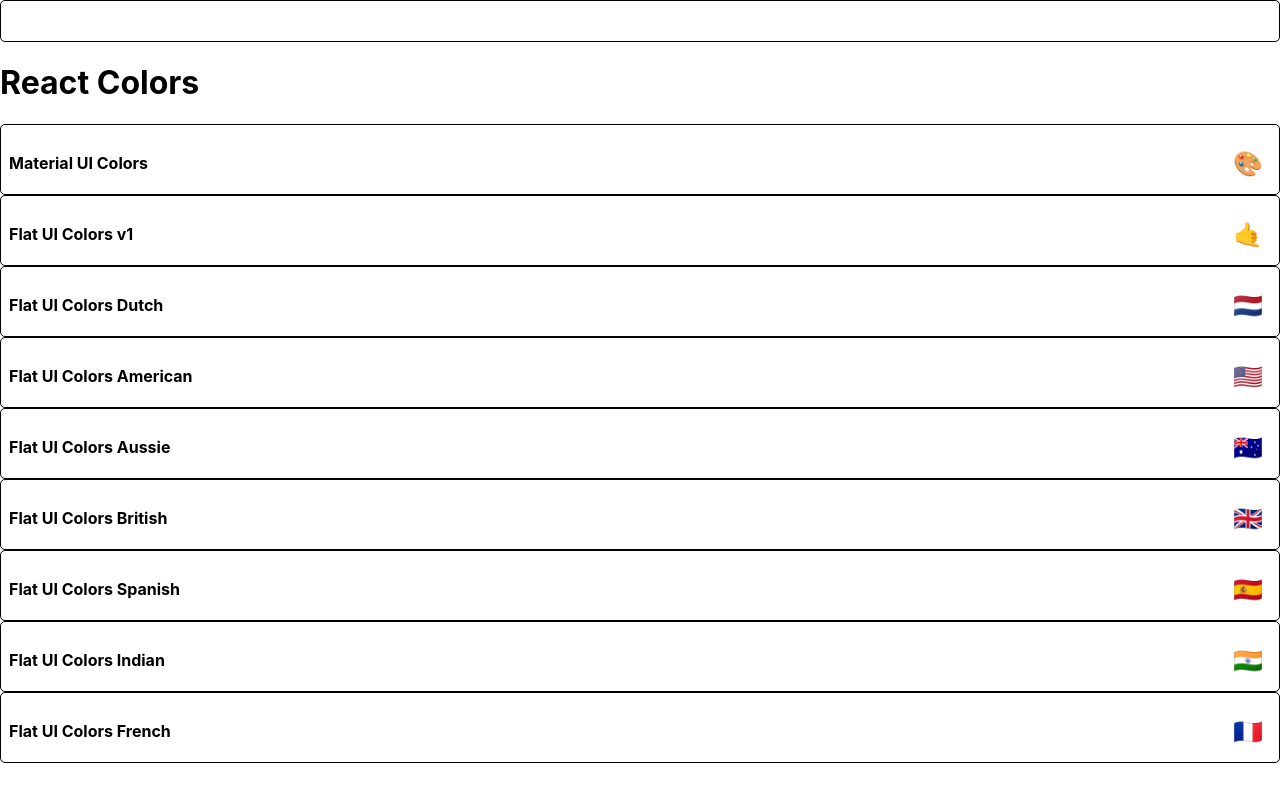
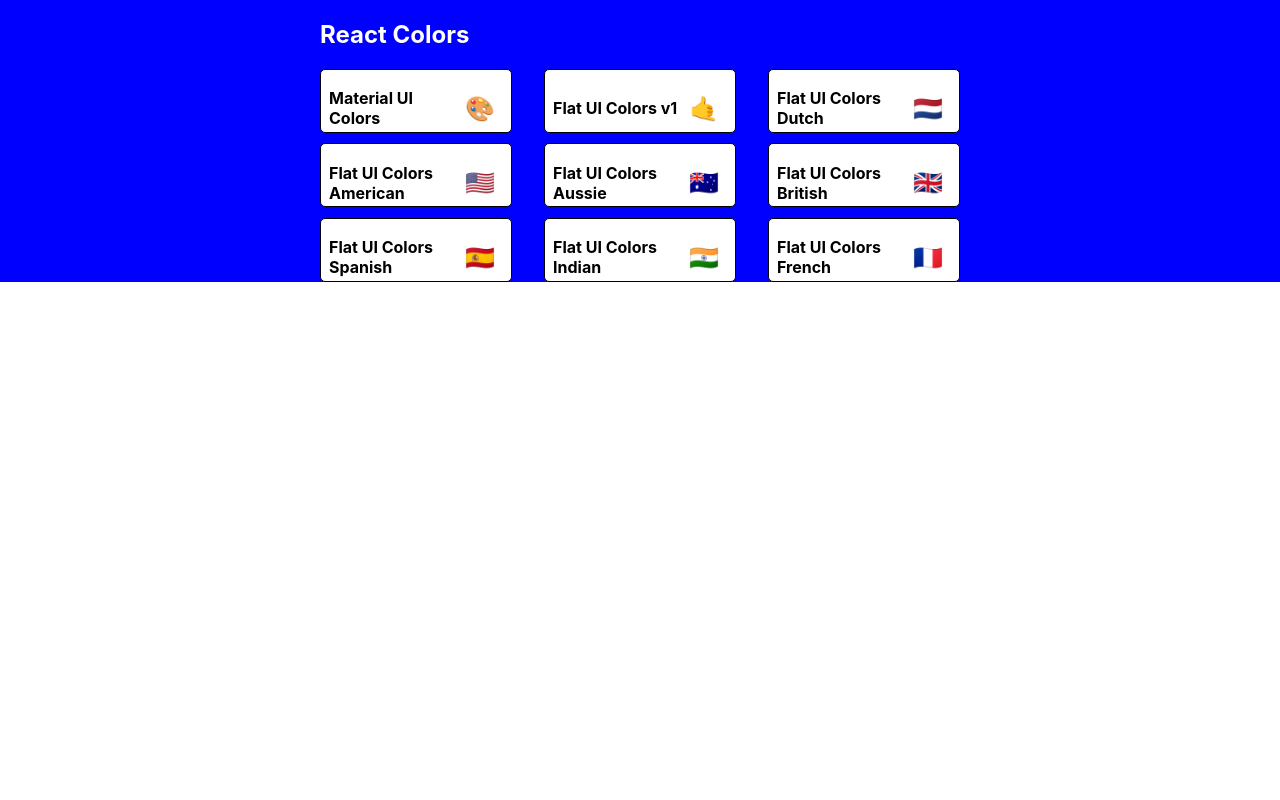
Before and after one commit to Black996/palette-ui, a React (Create React App) app: page / in a window 1280 px wide. Built offline with nearby package versions, Linux system fonts and the light colour scheme.

Commit message:
Start styling PaletteList withStyles

```diff
--- a/src/PaletteList.js
+++ b/src/PaletteList.js
@@ -1,22 +1,56 @@
 import React, { Component } from 'react';
 import MiniPalette from "./MiniPalette";
 import { Link } from "react-router-dom";
+import { withStyles } from "@material-ui/styles";
+
+const styles = {
+    root: {
+        backgroundColor: "blue",
+        height: "100%",
+        display: "flex",
+        alignItems: "flex-start",
+        justifyContent: "center"
+    },
+    container: {
+        width: "50%",
+        display: "flex",
+        alignItems: "flex-start",
+        flexDirection: "column",
+        flexWrap: "wrap"
+    },
+    nav: {
+        display: "flex",
+        width: "100%",
+        justifyContent: "space-between",
+        color: "white"
+    },
+    palettes: {
+        boxSizing: "border-box",
+        width: "100%",
+        display: "grid",
+        gridTemplateColumns: "repeat(3,30%)",
+        gridGap: "5%"
+    }
+}
 
 class PaletteList extends Component {
     render() {
-        const { palettes } = this.props;
+        const { palettes, classes } = this.props;
         return (
-            <div>
-                <MiniPalette />
-                <h1>React Colors</h1>
-                {palettes.map((palette) =>
-                (
-                    <MiniPalette {...palette} />
-                )
-                )}
+            <div className={classes.root}>
+                <div className={classes.container}>
+                    <nav className={classes.nav}>
+                        <h1>React Colors</h1>
+                    </nav>
+                    <div className={classes.palettes}>
+                        {palettes.map((palette) => (
+                            <MiniPalette {...palette} />
+                        ))}
+                    </div>
+                </div>
             </div>
         )
     }
 }
 
-export default PaletteList
+export default withStyles(styles)(PaletteList);
```
